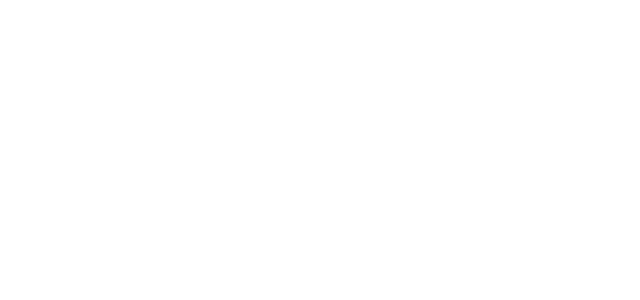
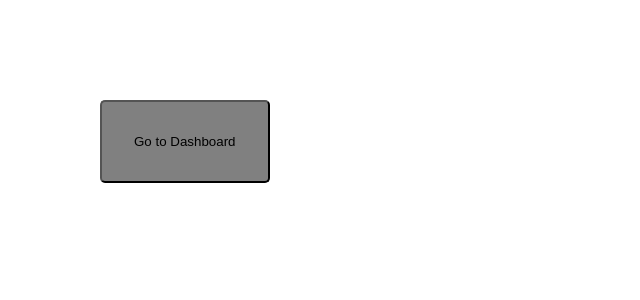
Before and after one commit to ankushthedeveloper/AdminDashboard, a React (Vite) app: page / in a window 1280 px wide. Before the commit this address had no page. Shown: the top 300 px of the page, without its empty margins (0-640 px from the left). Built offline with nearby package versions, Linux system fonts and the light colour scheme.

Commit message:
error detected

```diff
--- a/src/App.tsx
+++ b/src/App.tsx
@@ -1,5 +1,5 @@
-import React, { Suspense } from "react";
-import { BrowserRouter as Router, Route, Routes } from "react-router-dom";
+import  { Suspense , } from "react";
+import { BrowserRouter as Router, Route, Routes ,Link} from "react-router-dom";
 import { lazy } from "react";
 import Loader from "./components/Loader";
 
@@ -27,6 +27,8 @@ const App = () => {
     <Router>
       <Suspense fallback={<Loader />}>
         <Routes>
+          <Route path="/" element={<Link to='/admin/dashboard'>
+          <button style={{textAlign:"center", background:"grey" ,margin:"100px", padding:"2rem", borderRadius:"5px" }}>Go to Dashboard</button></Link>} />
           <Route path="/admin/dashboard" element={<Dashboard />} />
           <Route path="/admin/products" element={<Products />} />
           <Route path="/admin/customers" element={<Customers />} />
--- a/src/components/AdminSidebar.tsx
+++ b/src/components/AdminSidebar.tsx
@@ -1,11 +1,11 @@
-import React from "react";
+
 import { Link, useLocation, Location } from "react-router-dom";
 import { RiCoupon3Fill, RiDashboardFill, RiShoppingBag3Fill } from "react-icons/ri";
 import { IoIosPeople } from "react-icons/io";
 import { AiFillFileText } from "react-icons/ai";
 import { IconType } from "react-icons";
 import { FaChartBar, FaChartLine, FaChartPie, FaGamepad, FaStopwatch } from "react-icons/fa";
-import { FaCoins } from "react-icons/fa6";
+
 const AdminSidebar = () => {
   const location = useLocation();
   return (
--- a/src/components/Charts.tsx
+++ b/src/components/Charts.tsx
@@ -164,7 +164,7 @@ export const PieChart = ({
   data,
   backgroundColor,
   offset,
-  cutout
+
 }: PieChartProps) => {
   const pieChartData: ChartData<"pie", number[], string> = {
     labels,
--- a/src/components/Loader.tsx
+++ b/src/components/Loader.tsx
@@ -1,4 +1,4 @@
-import React from 'react'
+
 
 const Loader = () => {
   return (
--- a/src/pages/Customers.tsx
+++ b/src/pages/Customers.tsx
@@ -1,4 +1,4 @@
-import React, { ReactElement, useCallback, useState } from 'react'
+import  { ReactElement, useCallback, useState } from 'react'
 import AdminSidebar from '../components/AdminSidebar'
 import { Column } from 'react-table'
 import TableHoc from '../components/TableHoc';
--- a/src/pages/Transaction.tsx
+++ b/src/pages/Transaction.tsx
@@ -1,4 +1,4 @@
-import React, { ReactElement, useCallback, useState } from 'react'
+import  { ReactElement, useCallback, useState } from 'react'
 import AdminSidebar from '../components/AdminSidebar'
 import { Column } from 'react-table';
 import TableHoc from '../components/TableHoc';
--- a/src/pages/apps/Stopwatch.tsx
+++ b/src/pages/apps/Stopwatch.tsx
@@ -1,4 +1,4 @@
-import React, { useEffect, useState } from "react";
+import  { useEffect, useState } from "react";
 import AdminSidebar from "../../components/AdminSidebar";
 
 const formatTime = (timeInSeconds: number) => {
--- a/src/pages/apps/Toss.tsx
+++ b/src/pages/apps/Toss.tsx
@@ -1,4 +1,4 @@
-import React, { useState } from 'react'
+import  { useState } from 'react'
 import AdminSidebar from '../../components/AdminSidebar'
 
 const Toss = () => {
--- a/src/pages/charts/PieCharts.tsx
+++ b/src/pages/charts/PieCharts.tsx
@@ -2,7 +2,6 @@ import AdminSidebar from "../../components/AdminSidebar";
 import { DoughnutChart, PieChart} from "../../components/Charts";
 import {categories} from'../../assets/data.json';
 
-const months =["January","February","March","April","May","June","July","August","September","October","November","December"];
 const PieCharts = () => {
   return (
     <div className="AdminContainer">
--- a/src/pages/management/TransactionManage.tsx
+++ b/src/pages/management/TransactionManage.tsx
@@ -1,8 +1,8 @@
-import React, { useState } from "react";
+import  { useState } from "react";
 import AdminSidebar from "../../components/AdminSidebar";
 import { OrderItemType, OrderType } from "../../types";
 import { Link } from "react-router-dom";
-import { FaIndianRupeeSign } from "react-icons/fa6";
+
 
 const img =
   "https://images.unsplash.com/photo-1542291026-7eec264c27ff?ixlib=rb-4.0.3&ixid=MnwxMjA3fDB8MHxzZWFyY2h8Mnx8c2hvZXN8ZW58MHx8MHx8&w=1000&q=804";
@@ -37,7 +37,6 @@ const TransactionInfo = () => {
   const {
     tax,
     total,
-    _id,
     subtotal,
     status,
     pincode,
```
